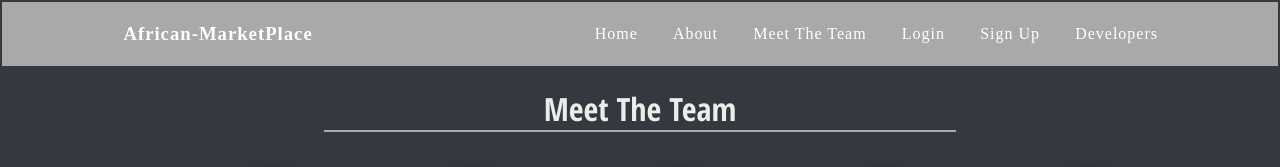
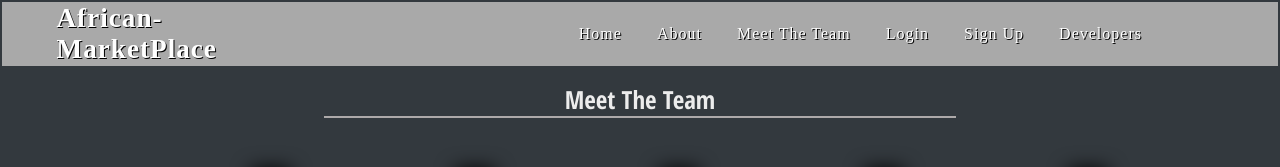
Before and after one commit to African-Marketplace-Sauti-Africa/frontEnd, a React (Create React App) app in the folder front-end/: page /devpage in a window 1280 px wide. Shown: the top 167 px of the page. Built offline with nearby package versions, Linux system fonts and the light colour scheme; no server answers.

Commit message:
styling tweaks to nav and pages and animation on nav

```diff
--- a/front-end/src/components/Nav.js
+++ b/front-end/src/components/Nav.js
@@ -7,9 +7,7 @@ function Nav() {
     return (
     <div>
       <nav className='navBar'>
-          <Link style={{color: 'white', textDecoration: 'none'}} to='/'>
           <h3 className='navTitle'>African-MarketPlace</h3>
-          </Link>
           <ul className='navLinks'>
             <Link className='navHome' to="/home"><li>Home</li></Link>
             <Link className='navAbour' to="/about"><li>About</li></Link>
--- a/front-end/src/styles/DevPage.css
+++ b/front-end/src/styles/DevPage.css
@@ -12,6 +12,7 @@
 
 h1{
     font-family: 'Open Sans Condensed', sans-serif;
+    font-size: 25px;
     display: flex;
     justify-content: center;
     margin-left: 25%;
@@ -23,7 +24,7 @@ h1{
 }
 
 img{
-    width: 100%;
+    width: 90%;
     /* border: 2px solid black; */
     border-radius: 2%;
     background-color: white;
@@ -40,10 +41,10 @@ img{
 .imgDesc {
   position: absolute;
   border-radius: 2%;
-  top: -7.3%;
-  bottom: -6%;
-  left: 0%;
-  right: 0%;
+  top: -9%;
+  bottom: -7%;
+  left: 5%;
+  right: 5%;
   background: rgba(2, 2, 2, 0.72);
   color: #fff;
   font-size: 150%;
--- a/front-end/src/styles/nav.css
+++ b/front-end/src/styles/nav.css
@@ -15,6 +15,7 @@ nav{
 
 .navLinks{
   width: 50%;
+  text-shadow: 1px 1px black;
   display: flex;
   justify-content: space-around;
   align-items: center;
@@ -22,17 +23,26 @@ nav{
   text-align: center;
 }
 
+
 .navBar a {
 
   color: white;
   padding: 1.5%;
   text-decoration: none;
+  transition: 500ms;
+
 }
 
 .navBar a:hover {
   color: #21b2a6;
+  font-size: 110%;
+  transition: 500ms;
 }
 
 .navTitle{
-    color: white
+    color: white;
+    text-shadow: 1px 1px black;
+    font-size: 170%;
+    margin-left: -5%;
+    width: 17.8%;
 }
```
